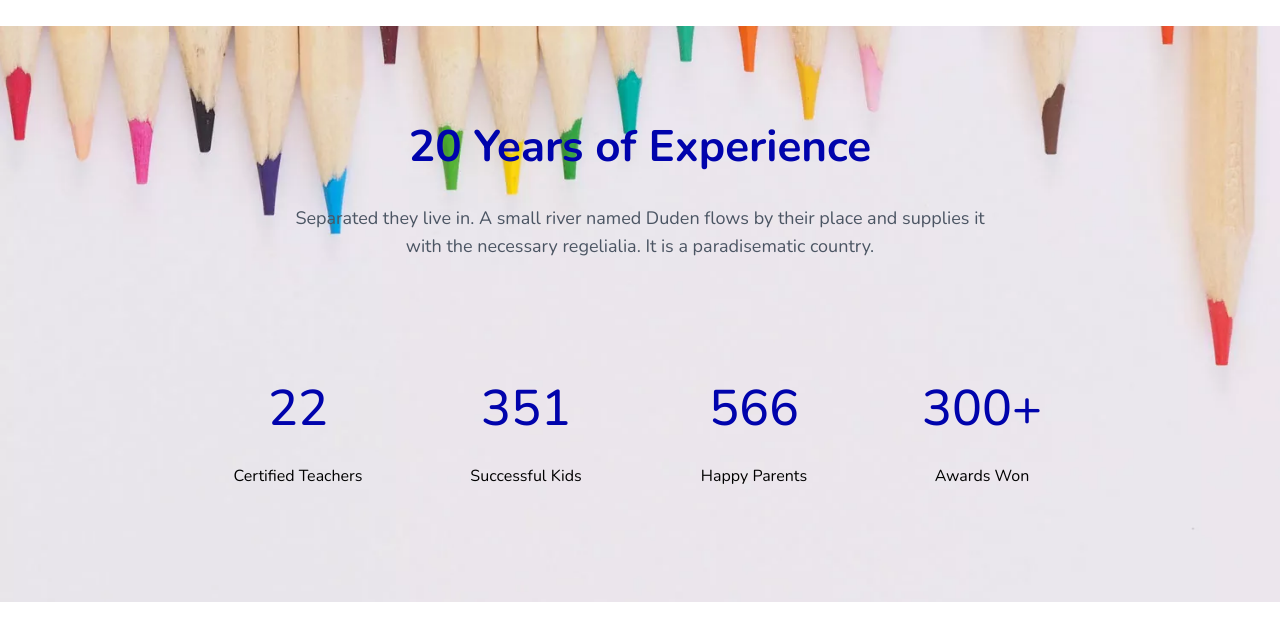
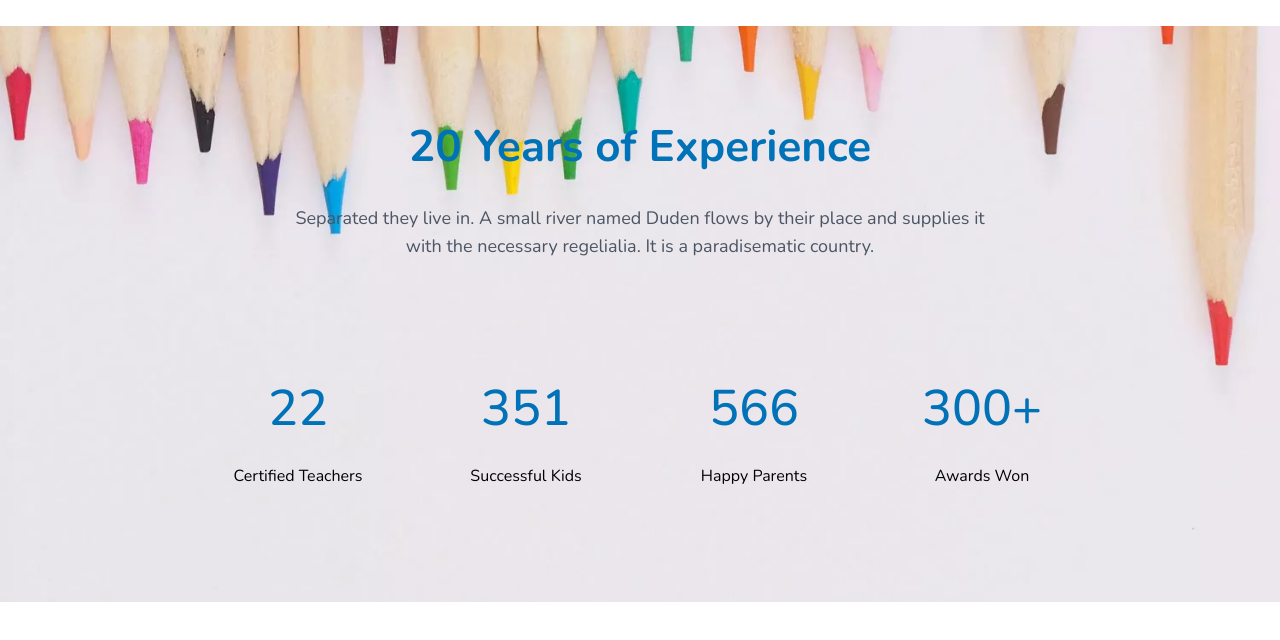
Before and after one commit to sazedul/blessing-child, a website: page index.html in a window 1280 px wide. Shown: the part 3631-4271 px from the top of the page. Drawn offline with nearby package versions, Linux system fonts and the light colour scheme; files that its build step writes are made by us from their sources.

Commit message:
font color change

```diff
--- a/index.html
+++ b/index.html
@@ -130,6 +130,7 @@
     </div>
 
   </Section>
+
 
   <!-- what we offer section -->
   <section class="py-10">
@@ -298,9 +299,9 @@
       <!-- Heading -->
       <div
         class="text-center mb-12 [&>p]:text-[#abb8c3] [&>p]:text-base/[29px] [&>p]:font-normal [&>p]:max-w-[700px] [&>p]:mx-auto [&>p]:mt-4">
-        <h2 class="text-4xl font-bold">
-          <span class="text-purple-600">Certified</span>
-          <span class="text-orange-500">Teachers</span>
+        <h2 class="text-4xl font-bold text-[#0072B8]">
+          <span>Certified</span>
+          <span>Teachers</span>
         </h2>
         <p>Separated they live in. A small river named Duden flows by their place and supplies it with the
           necessary regelialia. It is a paradisematic country</p>
@@ -503,7 +504,7 @@
     class="bg-[url('/assets/image/bg_2.webp')] bg-cover bg-center bg-fixed md:h-[576px] text-black flex items-center justify-center">
     <div class="holder z-10 relative w-full h-full flex flex-col items-center justify-center text-center py-16">
       <div class="[&>p]:text-lg [&>p]:text-gray-600 [&>p]:mb-8 [&>p]:max-w-[692px] mb-12">
-        <h2 class="text-[28px]/[42px] md:text-[44px]/[66px] font-bold text-[#0003ac] mb-6">20 Years of Experience</h2>
+        <h2 class="text-[28px]/[42px] md:text-[44px]/[66px] font-bold text-[#0072B8] mb-6">20 Years of Experience</h2>
         <p>
           Separated they live in. A small river named Duden flows by their place and supplies it with the
           necessary regelialia. It is a paradisematic country.
@@ -513,22 +514,22 @@
       <div class="grid md:grid-cols-4 gap-4 w-full max-w-4xl">
         <!-- Certified Teachers -->
         <div class="counter-card p-6 text-center">
-          <div class="text-[50px]/[90px] font-medium text-[#0003ac] mb-2" id="teachers-counter">0</div>
+          <div class="text-[50px]/[90px] font-medium text-[#0072B8] mb-2" id="teachers-counter">0</div>
           <div class="text-base leading-[29px] font-normal">Certified Teachers</div>
         </div>
         <!-- Successful Kids -->
         <div class="counter-card p-6 text-center">
-          <div class="text-[50px]/[90px] font-medium text-[#0003ac] mb-2" id="kids-counter">0</div>
+          <div class="text-[50px]/[90px] font-medium text-[#0072B8] mb-2" id="kids-counter">0</div>
           <div class="text-base leading-[29px] font-normal">Successful Kids</div>
         </div>
         <!-- Happy Parents -->
         <div class="counter-card p-6 text-center">
-          <div class="text-[50px]/[90px] font-medium text-[#0003ac] mb-2" id="parents-counter">0</div>
+          <div class="text-[50px]/[90px] font-medium text-[#0072B8] mb-2" id="parents-counter">0</div>
           <div class="text-base leading-[29px] font-normal">Happy Parents</div>
         </div>
         <!-- Awards Won -->
         <div class="counter-card p-6 text-center">
-          <div class="text-[50px]/[90px] font-medium text-[#0003ac] mb-2" id="awards-counter">0</div>
+          <div class="text-[50px]/[90px] font-medium text-[#0072B8] mb-2" id="awards-counter">0</div>
           <div class="text-base leading-[29px] font-normal">Awards Won</div>
         </div>
       </div>
```
Also changed, not shown: dist/output.css.
